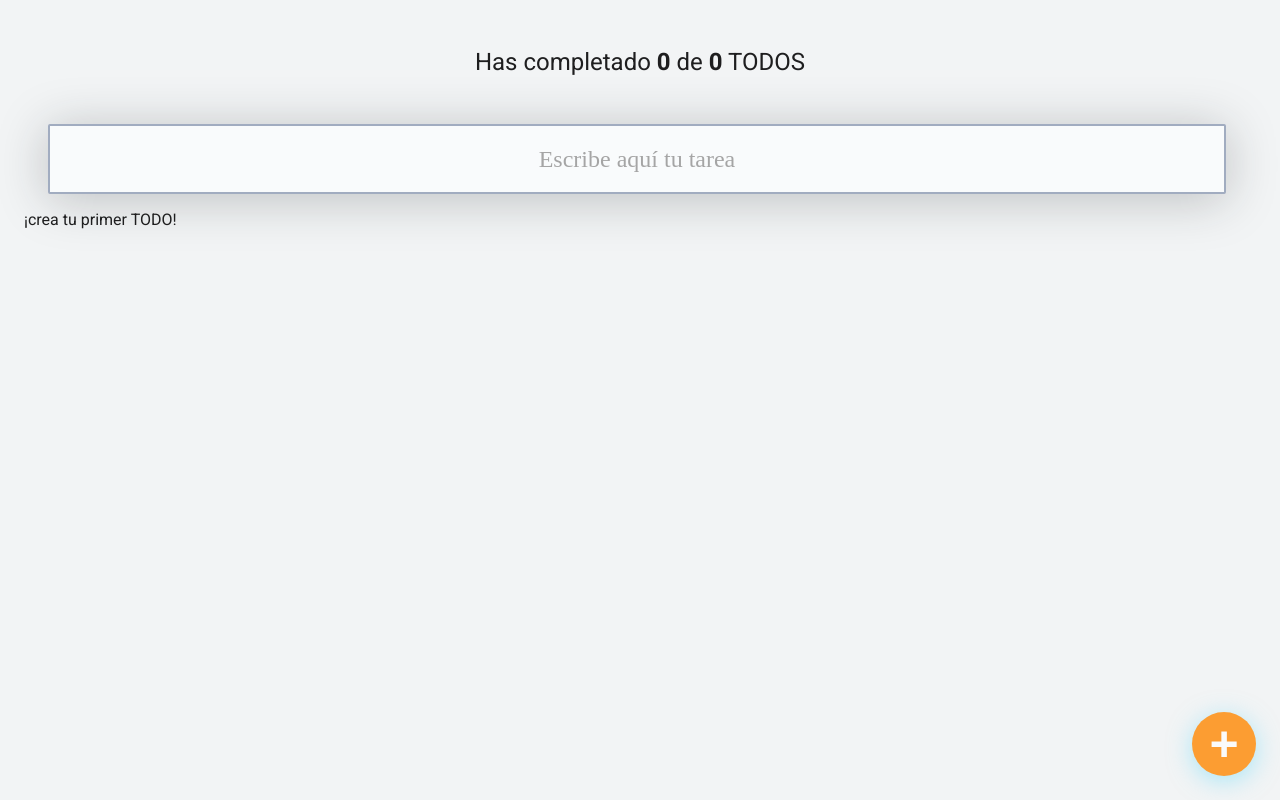
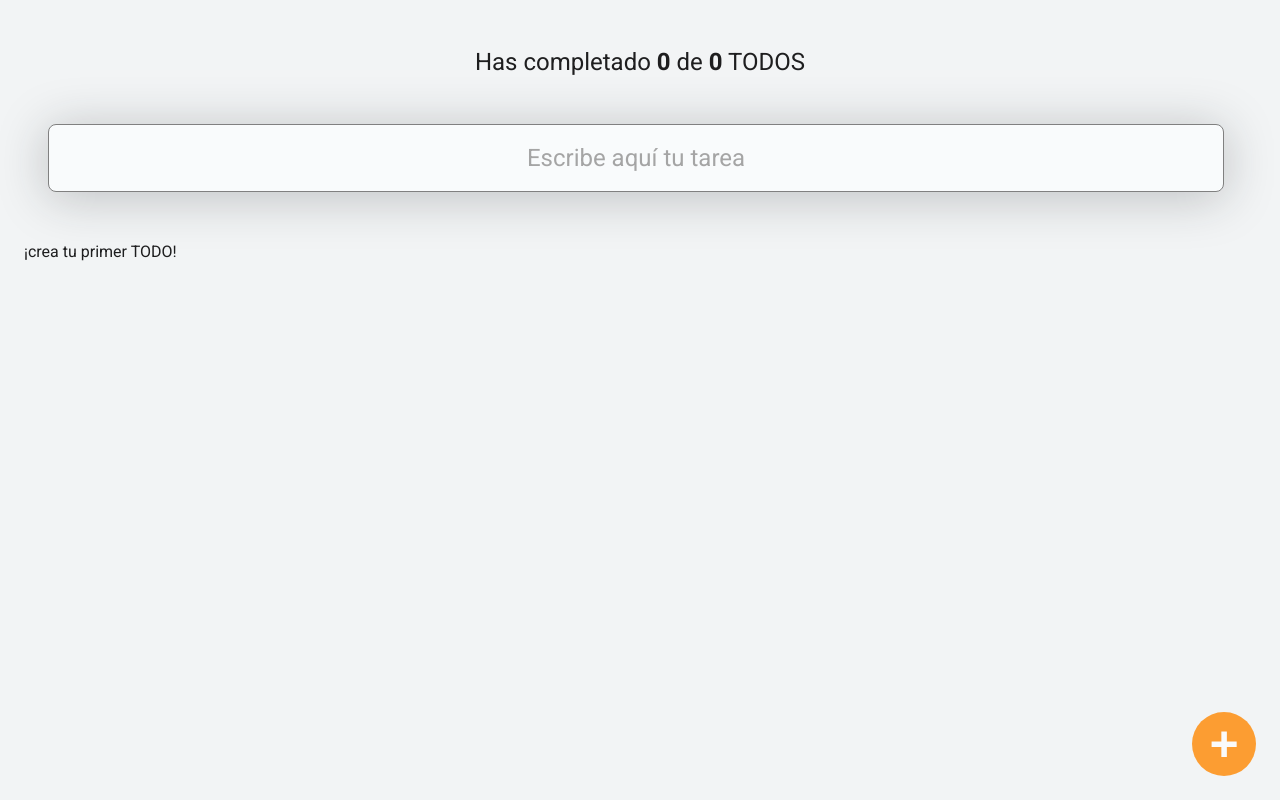
Before and after one commit to FernandoMoyano/Task-app-React, a React (Vite) app: page / in a window 1280 px wide. Built offline with nearby package versions, Linux system fonts and the light colour scheme.

Commit message:
Loading-css

```diff
--- a/src/components/CreateTodoButton/createTodoButton.css
+++ b/src/components/CreateTodoButton/createTodoButton.css
@@ -1,6 +1,6 @@
 .createTodoButton {
   background-color: #fc9d32;
-  box-shadow: 0px 5px 25px rgba(97, 218, 250, 0.5);
+  /* box-shadow: 0px 5px 25px rgba(97, 218, 250, 0.5); */
   border: none;
   border-radius: 50%;
   cursor: pointer;
--- a/src/components/EmptyTodos/EmptyTodos.jsx
+++ b/src/components/EmptyTodos/EmptyTodos.jsx
@@ -1,7 +1,7 @@
 import "./EmptyTodos.css"
 const EmptyTodos = () => {
   return (
-    <div>EmptyTodos</div>
+    <p>Crea tu primer Todo</p>
   )
 }
 
--- a/src/components/TodoItem/TodoItem.css
+++ b/src/components/TodoItem/TodoItem.css
@@ -5,7 +5,9 @@
   justify-content: center;
   align-items: center;
   margin-top: 24px;
-  box-shadow: 0px 5px 50px rgba(32, 35, 41, 0.15);
+  border-radius: 8px;
+  border: 1px solid rgb(196, 196, 196);
+  /* box-shadow: 0px 5px 50px rgba(32, 35, 41, 0.15); */
 }
 
 .todoItem-p {
--- a/src/components/TodoList/TodoList.css
+++ b/src/components/TodoList/TodoList.css
@@ -1,5 +1,5 @@
 .todoList {
-  margin: 0;
+  margin: 50px 0 0 0;
   padding: 0 0 56px 0;
   list-style: none;
 }
--- a/src/components/TodoSearch/TodoSearch.css
+++ b/src/components/TodoSearch/TodoSearch.css
@@ -1,24 +1,24 @@
 .todoSearch {
   background: #F9FBFC;
-  border-radius: 2px;
-  border: 2px solid #a1acc0;
+  border-radius: 8px;
+  border: 1px solid gray;
   margin: 0 24px;
   height: 64px;
   width: calc(100% - 62px);
   font-size: 24px;
   text-align: center;
-  font-family: 'Montserrat';
+  font-family: "Roboto";
   font-weight: 400;
-  color: #1E1E1F;
+/*   color: #1E1E1F; */
   box-shadow: 0px 5px 50px rgba(32, 35, 41, 0.25);
 }
 
 .todoSearch::placeholder {
   color: #A5A5A5;
-  font-family: 'Montserrat';
+  font-family: "Roboto";
   font-weight: 400;
 }
 
-.todoSearch:focus {
+/* .todoSearch:focus {
   outline-color: #fc9d32;
-}
+} */
--- a/src/components/Todosloading/TodosLoading.css
+++ b/src/components/Todosloading/TodosLoading.css
@@ -0,0 +1,25 @@
+.container {
+ height:500px ;
+ display: grid;
+ place-items: center;
+}
+
+.loader {
+  width: 48px;
+  height: 48px;
+  border: 5px solid #FFF;
+  border-bottom-color: #ff9100;
+  border-radius: 50%;
+  display: inline-block;
+  box-sizing: border-box;
+  animation: rotation 1s linear infinite;
+  }
+
+  @keyframes rotation {
+  0% {
+      transform: rotate(0deg);
+  }
+  100% {
+      transform: rotate(360deg);
+  }
+  }
--- a/src/components/Todosloading/TodosLoading.jsx
+++ b/src/components/Todosloading/TodosLoading.jsx
@@ -1,8 +1,10 @@
-import "./TodosLoading.css"
+import "./TodosLoading.css";
 const TodosLoading = () => {
   return (
-    <p>Cargando...</p>
-  )
-}
+    <div className="container">
+      <span className="loader"></span>
+    </div>
+  );
+};
 
-export default TodosLoading
+export default TodosLoading;
```
